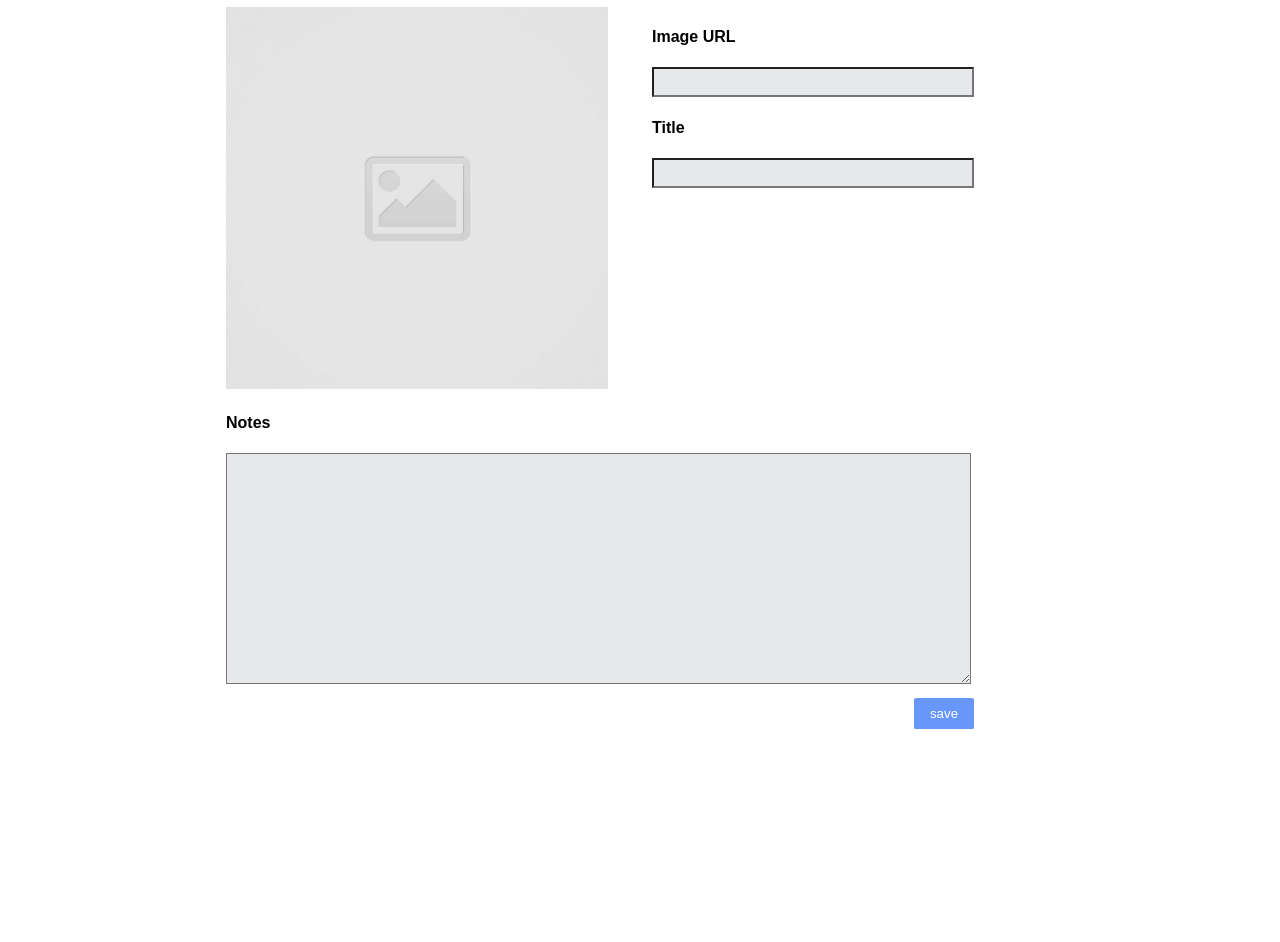
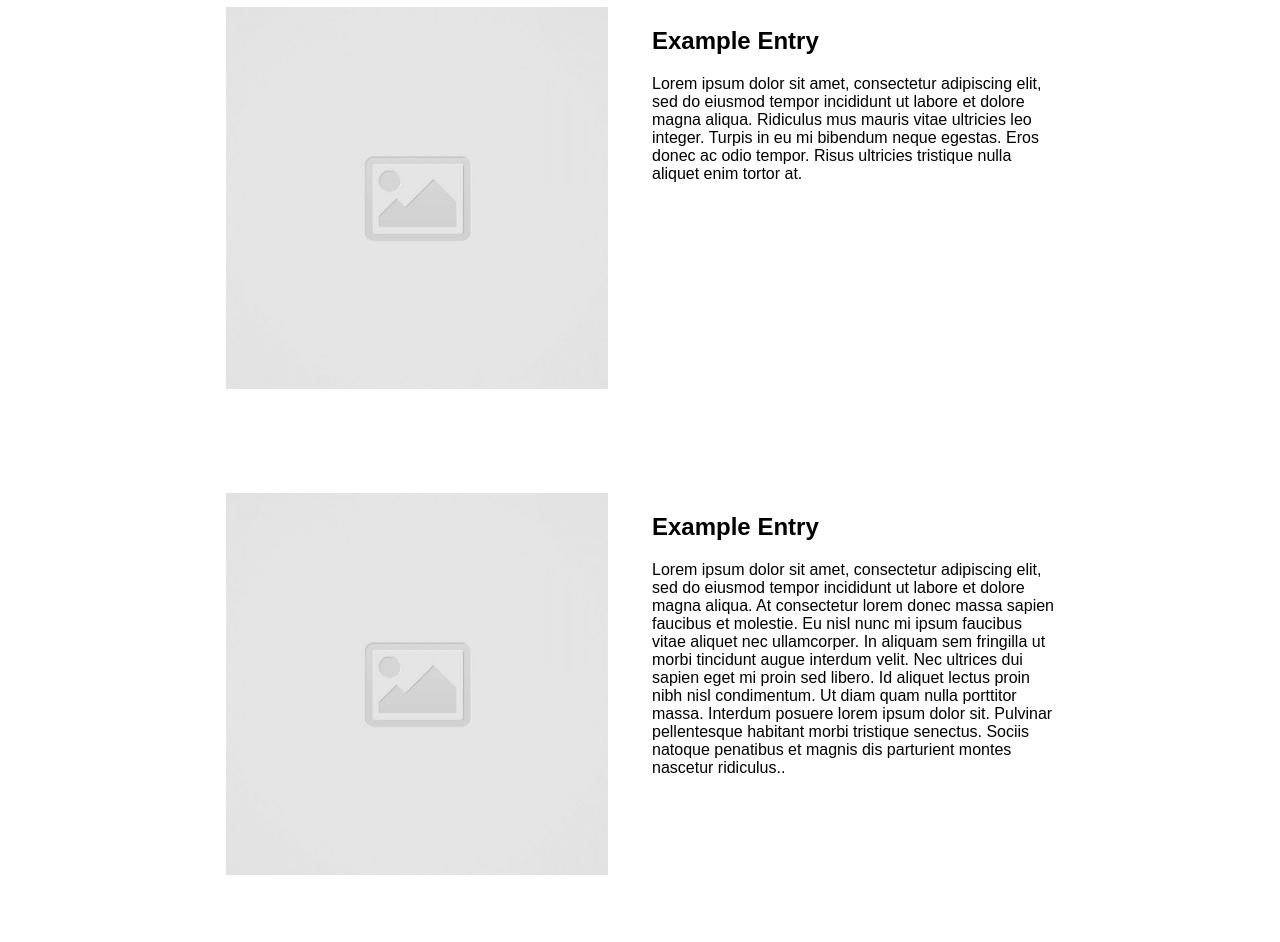
Before and after one commit to JanelleGatmaitan/code-journal, a website: page index.html in a window 1280 px wide. Shown: the part 153-1095 px from the top of the page. Before the commit the page ends 932 px from the top, so only its background shows below. Drawn offline with Linux system fonts and the light colour scheme.

Commit message:
Define a function that takes a single journal entry object and returns a DOM tree that matches one of the example entries in the HTML. #2

```diff
--- a/css/styles.css
+++ b/css/styles.css
@@ -49,3 +49,11 @@ textarea {
 .nav-item {
   margin-top: 25px;
 }
+
+ul {
+  list-style-type: none;
+}
+
+li div {
+  margin-bottom: 50px;
+}
--- a/index.html
+++ b/index.html
@@ -23,6 +23,52 @@
       </div>
     </div>
   </header>
+
+  <div data-view="entries" class="entries-list-container">
+    <ul class="container">
+      <div class="row">
+        <div class="column-full">
+          <h1>Entries</h1>
+        </div>
+      </div>
+      <li class="entry-item">
+        <div class="row">
+          <div class="column-half">
+            <img src="images/placeholder-image-square.jpg">
+          </div>
+          <div class="column-half">
+            <h2 class="entry-title">Example Entry</h2>
+            <p class="entry-text">Lorem ipsum dolor sit amet, consectetur adipiscing elit, sed do eiusmod tempor
+              incididunt ut labore et dolore magna
+              aliqua. Ridiculus mus mauris vitae ultricies leo integer. Turpis in eu mi bibendum neque egestas. Eros donec
+              ac odio
+              tempor. Risus ultricies tristique nulla aliquet enim tortor at.</p>
+          </div>
+        </div>
+      </li>
+      <li class="entry-item">
+        <div class="row">
+          <div class="column-half">
+            <img src="images/placeholder-image-square.jpg">
+          </div>
+          <div class="column-half">
+            <h2 class="entry-title">Example Entry</h2>
+            <p class="entry-text">Lorem ipsum dolor sit amet, consectetur adipiscing elit, sed do eiusmod tempor
+              incididunt ut labore et dolore magna
+              aliqua. At consectetur lorem donec massa sapien faucibus et molestie. Eu nisl nunc mi ipsum faucibus vitae
+              aliquet nec
+              ullamcorper. In aliquam sem fringilla ut morbi tincidunt augue interdum velit. Nec ultrices dui sapien eget
+              mi proin sed
+              libero. Id aliquet lectus proin nibh nisl condimentum. Ut diam quam nulla porttitor massa. Interdum posuere
+              lorem ipsum
+              dolor sit. Pulvinar pellentesque habitant morbi tristique senectus. Sociis natoque penatibus et magnis dis
+              parturient
+              montes nascetur ridiculus..</p>
+          </div>
+        </div>
+      </li>
+    </ul>
+  </div>
 
     <div data-view="entry-form" class="entry-form">
       <main class="container">
--- a/js/main.js
+++ b/js/main.js
@@ -21,3 +21,24 @@ $entryForm.addEventListener('submit', function (event) {
   data.entries.unshift(inputVals);
   $entryForm.reset();
 });
+
+function renderEntry(entry) {
+  var divRow = document.createElement('div');
+  var rowAttribute = divRow.setAttribute('class', 'row');
+  var divColHalf = document.createElement('div');
+  var ColHalfAttribute = divColHalf.setAttribute('class', 'column-half');
+  divRow.appendChild(divColHalf);
+  var entryImg = document.createElement('img');
+  var entryImgAttribute = entryImg.setAttribute('src', entry.imageURL);
+  divColHalf.appendChild(entryImg);
+  var secondDivColHalf = document.createElement('div');
+  var secondColHalfAttribute = secondDivColHalf.setAttribute('class', 'column-half');
+  var entryH2 = document.createElement('h2');
+  var h2Text = document.createTextNode(entry.title);
+  var note = document.createElement('p');
+  var noteText = document.createTextNode(entry.textarea);
+  secondDivColHalf.appendChild(entryH2);
+  secondDivColHalf.appendChild(noteText);
+  divRow.appendChild(secondDivColHalf);
+  return divRow;
+}
```
